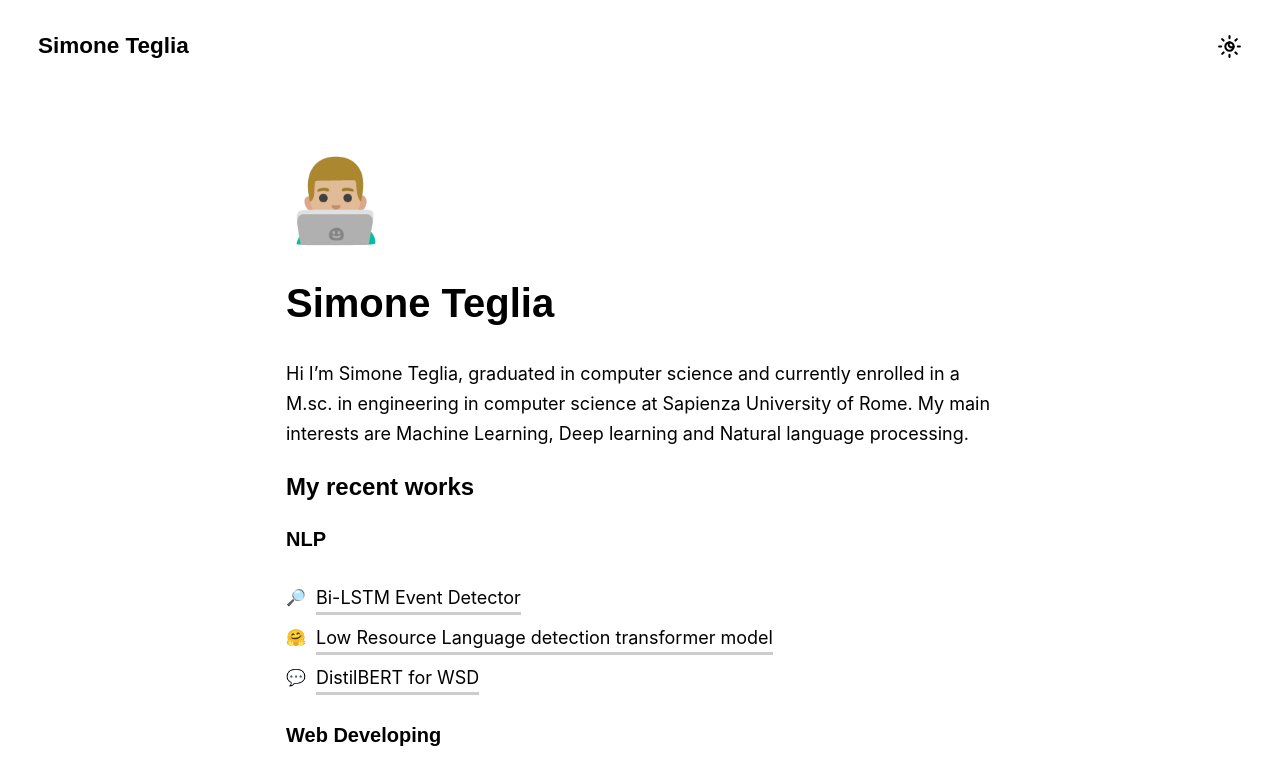
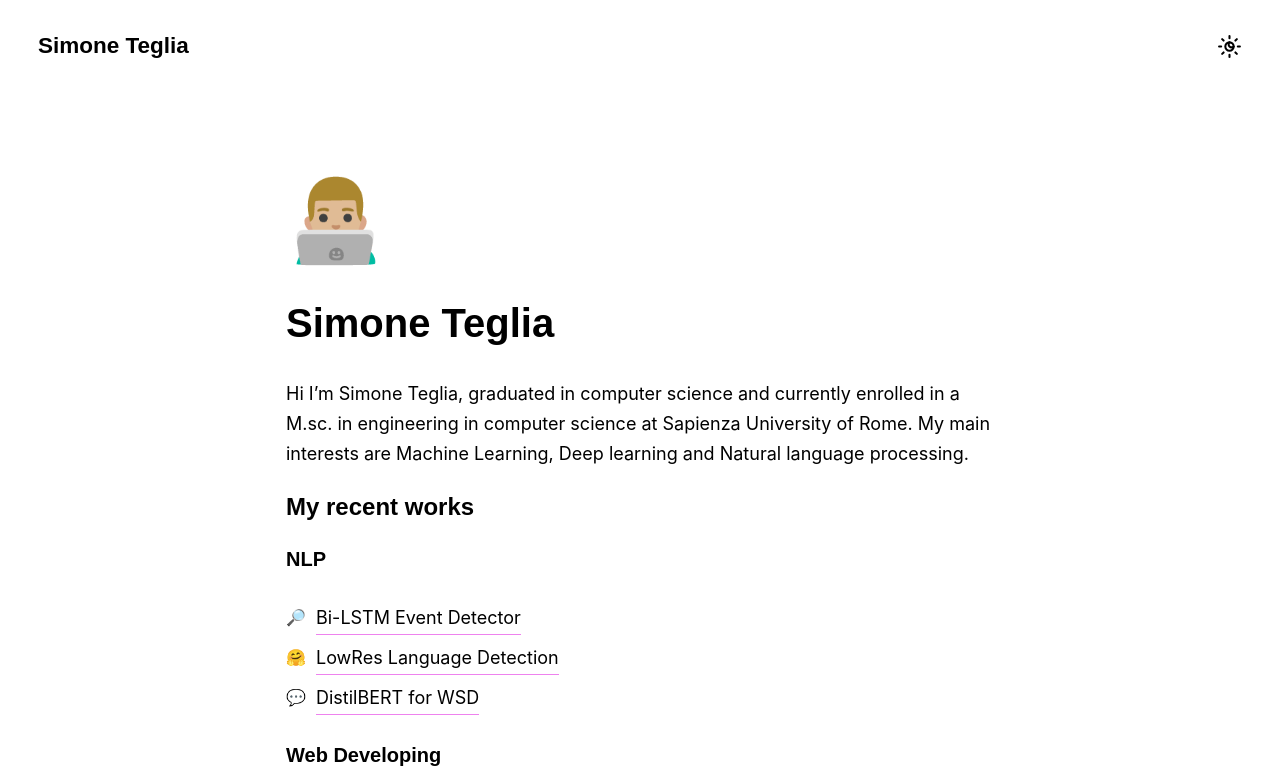
Before and after one commit to simoneteglia/simoneteglia, a React (Create React App) app: page / in a window 1280 px wide. Shown: the top 783 px of the page. Built offline with nearby package versions, Linux system fonts and the light colour scheme.

Commit message:
Name of lowres lanigd page

```diff
--- a/src/components/CustomLink.jsx
+++ b/src/components/CustomLink.jsx
@@ -9,6 +9,7 @@ export default function CustomLink({ icon, text, link, isDarkMode }) {
         alignItems: "center",
         gap: "10px",
         height: "40px",
+        textOverflow: "ellipsis",
       }}
     >
       <span>{icon}</span>
--- a/src/components/Landing.jsx
+++ b/src/components/Landing.jsx
@@ -7,6 +7,8 @@ const Landing = ({ isDarkMode }) => {
     container: {
       width: "708px",
       marginTop: "70px",
+      padding: "20px",
+      display: "block",
     },
     mainIcon: {
       fontSize: "80px",
@@ -32,7 +34,7 @@ const Landing = ({ isDarkMode }) => {
       />
       <CustomLink
         icon={"🤗"}
-        text={"Low Resource Language detection transformer model"}
+        text={"LowRes Language Detection"}
         isDarkMode={isDarkMode}
       />
       <CustomLink
--- a/src/resources/landing.css
+++ b/src/resources/landing.css
@@ -22,9 +22,9 @@ p {
 }
 
 .custom-text::after {
-  background-color: rgba(0, 0, 0, 0.2);
+  background-color: violet;
   content: "";
-  height: 3px;
+  height: 1px;
   width: 100%;
   position: absolute;
   bottom: -2px;
```
